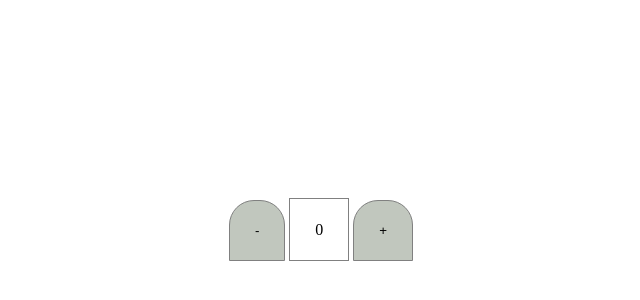
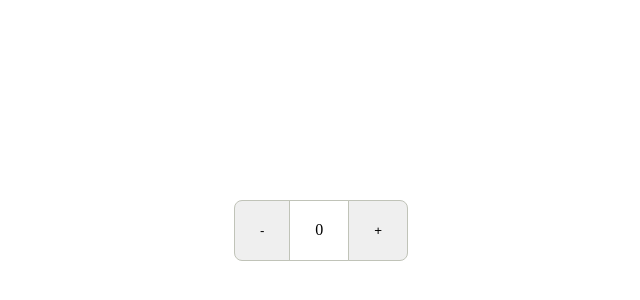
Before and after one commit to vaibhav6900/jscount, a plain HTML site: page index.html in a window 1280 px wide. Shown: the part 108-408 px from the top of the page, without its empty margins (319-959 px from the left). Drawn offline with Linux system fonts and the light colour scheme.

Commit message:
semirbtn

```diff
--- a/CSS/styles.css
+++ b/CSS/styles.css
@@ -1,22 +1,26 @@
 #counter{
     background-color:white;
-    border: grey 0.5px solid;
-    /* margin:  0 20px 0 20px; */
-    padding:22px 25px ;
-    margin: 0px;
+    border: #c0c3b8 0.5px solid;
+    padding:20px 25px 22px 25px ;
+    margin-right: -5px;
+    margin-left: -5px;
 }
+
 .container{
     text-align: center;
     translate: 0px 300px;
-    border-radius: 50px;
+}
 
+.increment{
+    padding:22px 25px ;
+    border: #c0c3b8 0.5px solid;
+    border-top-right-radius: 8px;
+    border-bottom-right-radius: 8px;
 
 }
-button{
+.decrement{
     padding:22px 25px ;
-    border: grey 0.5px solid;
-    background-color:#c1c7be;
-    /* border-radius: 5px; */
-    border-top-left-radius:25px;
-    border-top-right-radius:25px;
+    border: #c0c3b8 0.5px solid;
+    border-top-left-radius: 8px;
+    border-bottom-left-radius: 8px;
 }
--- a/JS/script.js
+++ b/JS/script.js
@@ -1,5 +1,5 @@
 var count=0;
-// document.getElementById("counter").innerHTML=count;
+
 function increment(){
     count++;
     document.getElementById("counter").innerHTML=count;
--- a/index.html
+++ b/index.html
@@ -10,9 +10,9 @@
 </head>
 <body>
     <div class="container">
-        <button onclick="decrement()">-</button>
+        <button  class="decrement" onclick="decrement()">-</button>
         <span id="counter">0</span>
-        <button onclick="increment()">+</button>
+        <button class="increment" onclick="increment()">+</button>
     </div>
 </body>
 </html>
```
